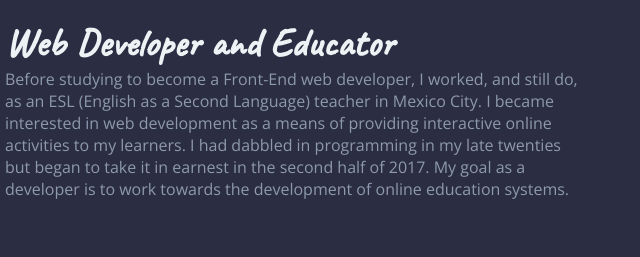
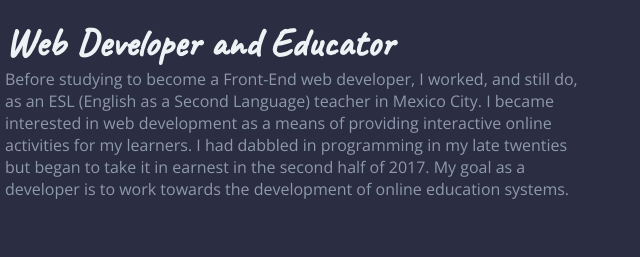
Before and after one commit to ErikRobles/CV, a plain HTML site: page resume.html in a window 1280 px wide. Shown: the part 193-450 px from the top of the page, 485-1125 px from the left. Drawn offline with nearby package versions, Linux system fonts and the light colour scheme.

Commit message:
changed some text

```diff
--- a/resume.html
+++ b/resume.html
@@ -22,7 +22,7 @@
         <div class="col-wide">
         <h1>Erik Robles</h1>
         <h2>Web Developer and Educator</h2>
-        <p>Before studying to become a Front-End web developer, I worked, and still do, as an ESL (English as a Second Language) teacher in Mexico City. I became interested in web development as a means of providing interactive online activities to my learners. I had dabbled in programming in my late twenties but began to take it in earnest in the second half of 2017. My goal as a developer is to work towards the development of online education systems.
+        <p>Before studying to become a Front-End web developer, I worked, and still do, as an ESL (English as a Second Language) teacher in Mexico City. I became interested in web development as a means of providing interactive online activities for my learners. I had dabbled in programming in my late twenties but began to take it in earnest in the second half of 2017. My goal as a developer is to work towards the development of online education systems.
         </p>
        </div>
        </div>
```
